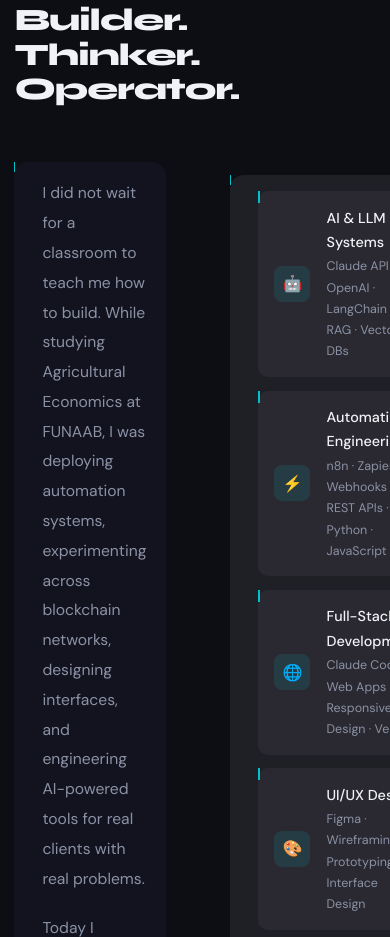
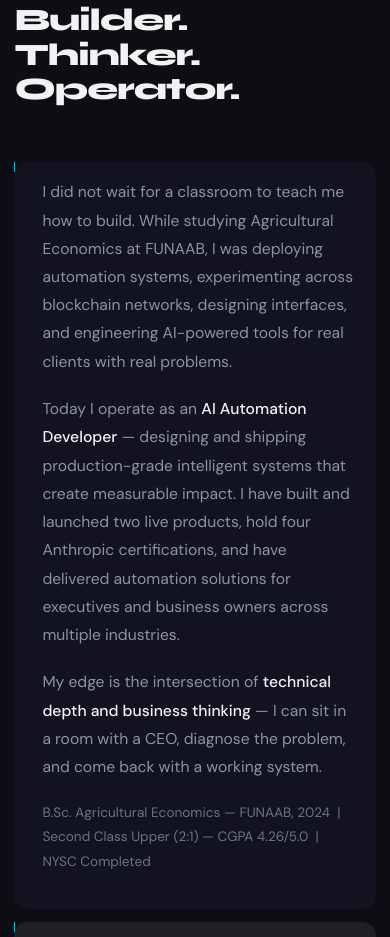
Before and after one commit to oladokunpelumi/Pelumi_Portfolio, a plain HTML site: page index.html in a window 390 px wide. Shown: the part 990-1927 px from the top of the page. Drawn offline with Linux system fonts and the light colour scheme.

Commit message:
Force mobile About block stack and readability with !important, adjust hero scaling

```diff
--- a/index.html
+++ b/index.html
@@ -855,38 +855,34 @@ footer {
   }
   section { padding: 4rem 1.25rem; }
   #hero { padding: 7rem 1.25rem 4rem; }
-  .hero-name { font-size: clamp(2.6rem, 8vw, 4rem); }
-  .hero-title { font-size: clamp(0.95rem, 2.5vw, 1.1rem); }
+  .hero-name { font-size: clamp(2.3rem, 9vw, 3.6rem); }
+  .hero-title { font-size: clamp(0.95rem, 2.5vw, 1.05rem); }
   .hero-desc { font-size: 0.95rem; }
   .hero-actions { flex-direction: column; align-items: stretch; }
   .btn-primary, .btn-outline { width: 100%; text-align: center; }
   .about-grid {
-    display: block;
+    display: block !important;
     gap: 1.5rem;
   }
-  .about-text, .about-skills {
-    width: min(100%, 100%);
-    max-width: 650px;
-    margin: 0 auto 1.25rem auto;
-    padding: 1.25rem 1.3rem 1.25rem 1.25rem;
-  }
-  .about-text, .about-skills {
+  .about-text,
+  .about-skills {
+    display: block !important;
+    width: min(100%, 100%) !important;
+    max-width: 620px;
+    margin: 0.8rem auto;
+    padding: 1.1rem 1rem 1.2rem 1rem;
     border-radius: 14px;
   }
-  .about-text {
-    transform: none;
-    margin-top: 0;
-  }
-  .about-skills {
-    transform: none;
-    margin-top: 0.8rem;
-    position: relative;
-  }
+  .about-text { transform: none !important; margin-top: 0 !important; }
+  .about-skills { transform: none !important; margin-top: 0.8rem !important; }
+  .about-text p { font-size: 0.95rem; line-height: 1.8; }
+  .skill-item { padding: 0.85rem 0.95rem; }
   .product-card { grid-template-columns: 1fr; }
   .product-card.reverse { direction: ltr; }
   .hero-stats { flex-wrap: wrap; gap: 1rem; }
   .product-card { padding: 2rem; }
-  .projects-grid, .certs-grid { gap: 1.25rem; }
+  .projects-grid,
+  .certs-grid { gap: 1.25rem; }
   footer { flex-direction: column; gap: 1rem; padding: 1.5rem; }
 }
 
```
